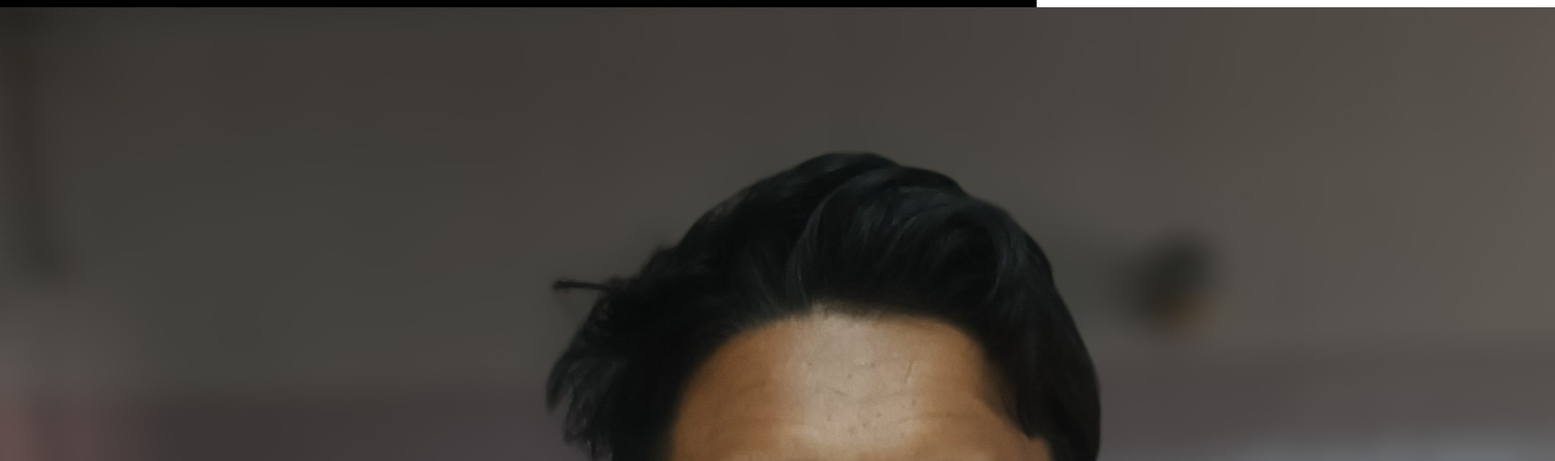
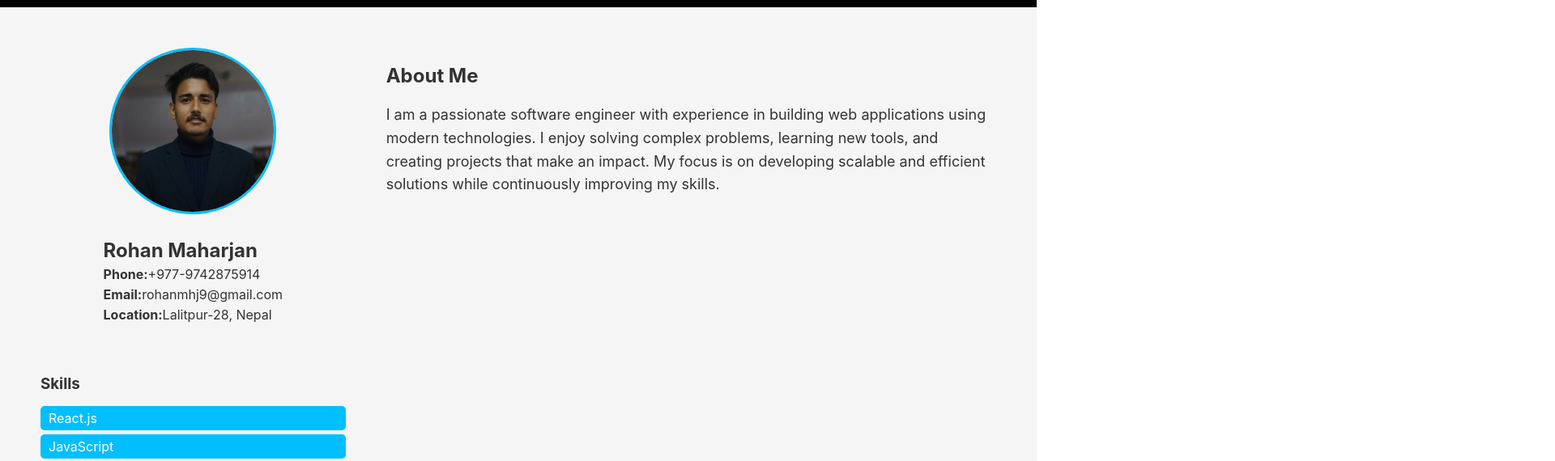
Before and after one commit to RohanMaharjan/My_Portfolilio, a React (Create React App) app: page / in a window 1280 px wide. Shown: the part 860-1430 px from the top of the page at 81% size, 1920 px wide, since content can reach past the window. Built offline with nearby package versions, Linux system fonts and the light colour scheme.

Commit message:
added css to about me page

```diff
--- a/src/about.css
+++ b/src/about.css
@@ -0,0 +1,67 @@
+.about{
+    display: flex;
+    padding: 50px;
+    gap: 50px;
+    min-height: 100vh;
+    background-color: whitesmoke;
+    color: #333;
+}
+
+.about-left{
+    flex: 1;
+    display: flex;
+    flex-direction: column;
+    align-items: center;
+    gap: 20px;
+}
+
+.about-right{
+    flex: 2;
+}
+
+.about-right h2{
+    margin-bottom: 20px;
+}
+
+.about-right p{
+    line-height: 1.6;
+    font-size: 18px;
+}
+
+.profile-pic{
+    width: 200px;
+    height: 200px;
+    border-radius: 50%;
+    object-fit: cover;
+    border: 3px solid #00bfff;
+}
+
+.personal-info h2{
+    margin: 10px 0 5px 0;
+}
+
+.personal-info p{
+    margin: 5px 0;
+}
+
+.skill-info{
+    margin-top: 20px;
+    width: 100%;
+}
+
+.skill-info h3{
+    margin-bottom: 10px;
+}
+
+.skill-info ul{
+    list-style: none;
+    padding: 0;
+}
+
+.skill-info ul li{
+    margin-bottom: 5px;
+    background-color: #00bfff;
+    color: white;
+    padding: 5px 10px;
+    border-radius: 5px;
+}
--- a/src/about.jsx
+++ b/src/about.jsx
@@ -1,14 +1,21 @@
 import React from "react";
 import profilePic from "./profile.jpg"//image file
+import "./about.css"
 
 const About = () => {
     return(
-        <div>
-            <img src={profilePic} alt="Profile" />
+        <div className="about">
+            <div className="about-left">
+                <img src={profilePic} alt="Profile" className="profile-pic" />
+
+                    <div className="personal-info">
                         <h2>Rohan Maharjan</h2>
                         <p><strong>Phone:</strong>+977-9742875914</p>
                         <p><strong>Email:</strong>rohanmhj9@gmail.com</p>
                         <p><strong>Location:</strong>Lalitpur-28, Nepal</p>
+                    </div>
+
+                    <div className="skill-info">
                         <h3>Skills</h3>
                         <ul>
                             <li>React.js</li>
@@ -18,6 +25,22 @@ const About = () => {
                             <li>Django</li>
                         </ul>
                     </div>
+
+            </div>
+
+            <div className="about-right">
+                <h2>About Me</h2>
+                <p>
+                    I am a passionate software engineer with experience in building web
+                    applications using modern technologies. I enjoy solving complex problems,
+                    learning new tools, and creating projects that make an impact.
+                    My focus is on developing scalable and efficient solutions while continuously
+                    improving my skills.
+                </p>
+        </div>
+        </div>
+
+
     )
 }
 
```
Lines whose indentation alone changed are shown as unchanged.
